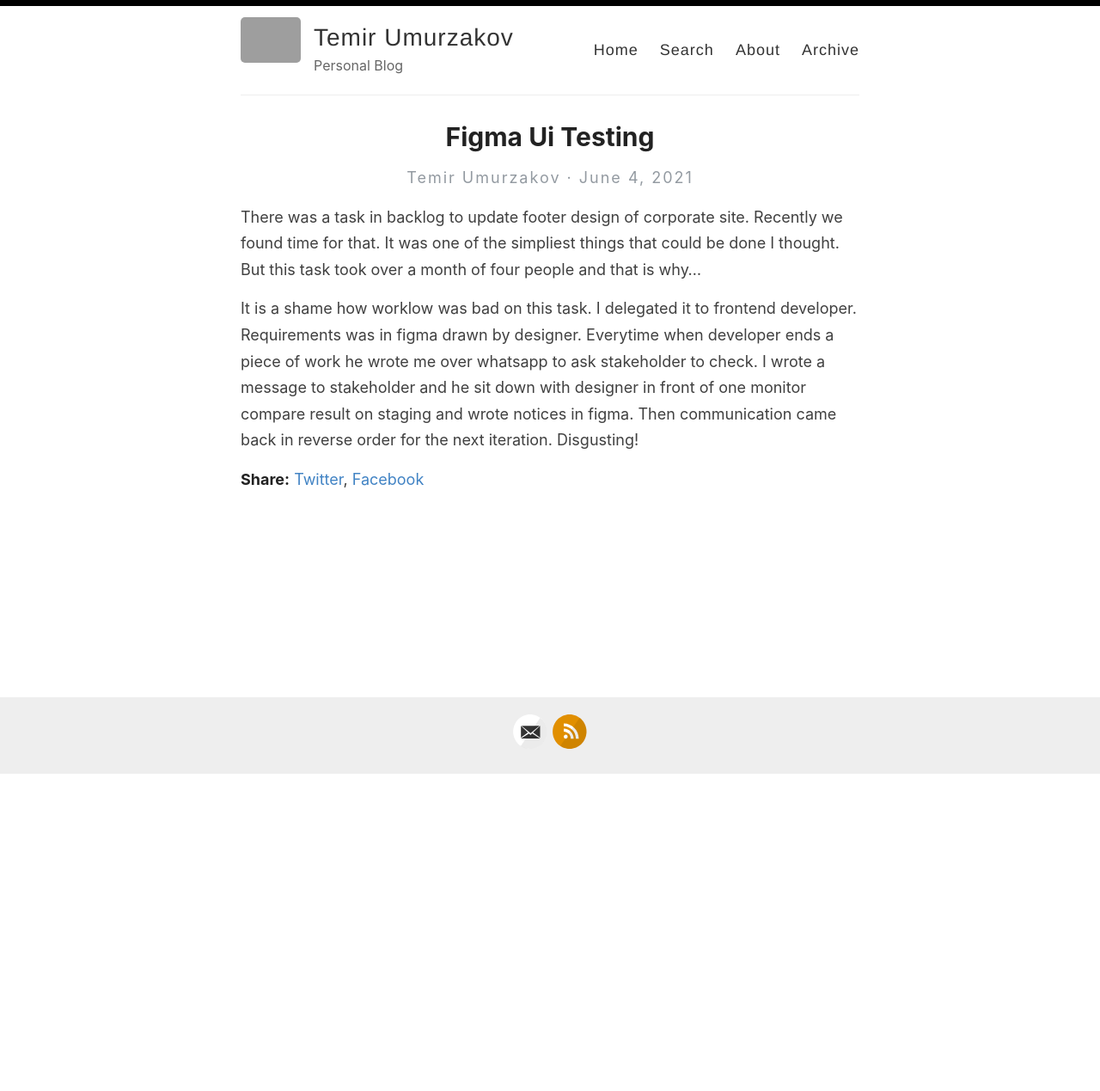
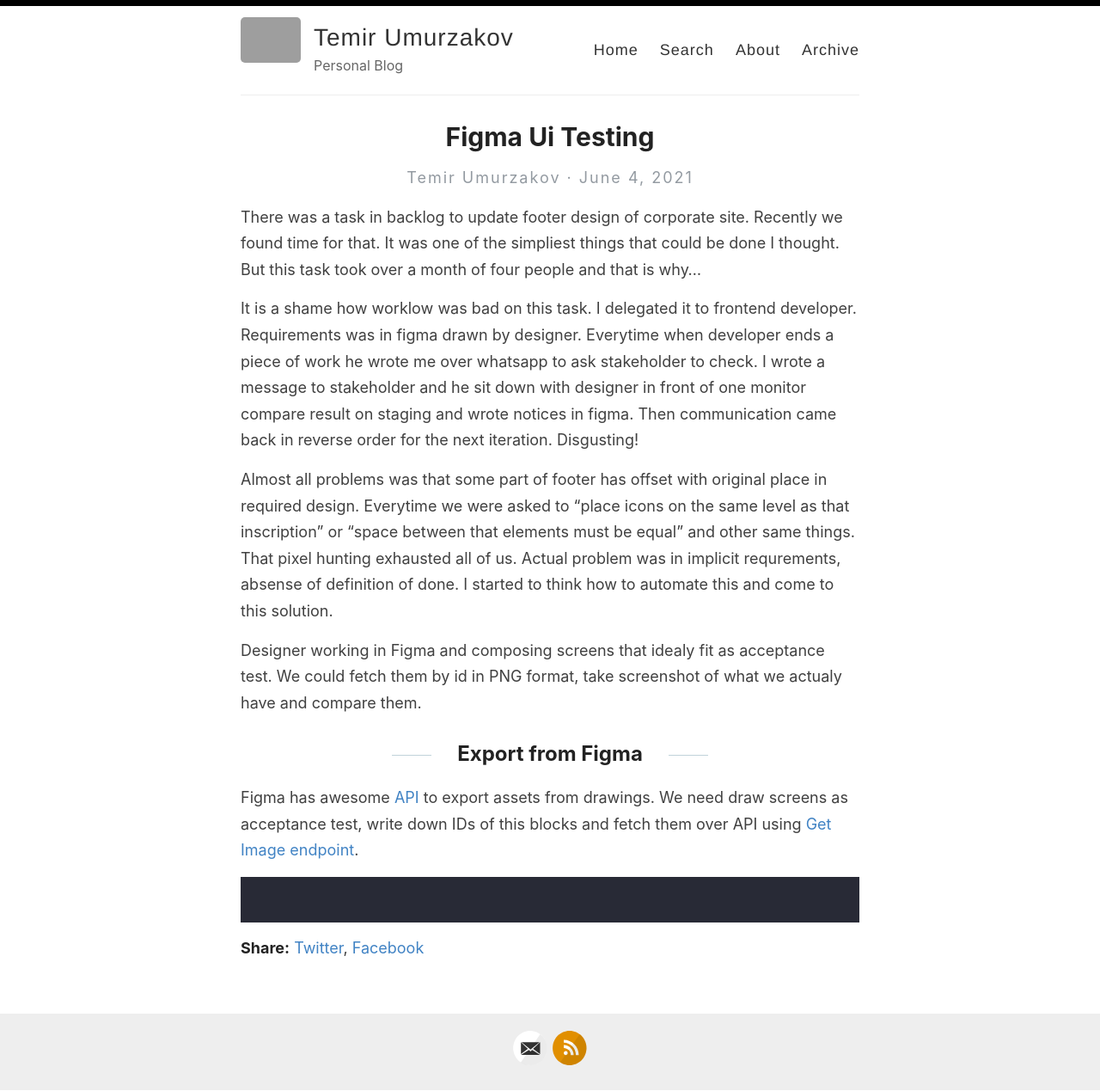
Before and after one commit to tumurzakov/tumurzakov.github.io, a Jekyll site: the page built from _posts/2021-06-04-figma-ui-testing.md, in a window 1280 px wide. Shown: the whole page at 86% size. Built offline with Jekyll 4.4.1, drawn with Linux system fonts in a browser that asks for light colours; our own code applies the rules of GitHub Pages for plain Markdown files; before the commit the page ends 901 px from its top, so only the background shows below that; grey boxes are pictures that could not be loaded.

Commit message:
Update 2021-06-04-figma-ui-testing.md

````diff
--- a/_posts/2021-06-04-figma-ui-testing.md
+++ b/_posts/2021-06-04-figma-ui-testing.md
@@ -1,3 +1,15 @@
 There was a task in backlog to update footer design of corporate site. Recently we found time for that. It was one of the simpliest things that could be done I thought. But this task took over a month of four people and that is why...
 
 It is a shame how worklow was bad on this task. I delegated it to frontend developer. Requirements was in figma drawn by designer. Everytime when developer ends a piece of work he wrote me over whatsapp to ask stakeholder to check. I wrote a message to stakeholder and he sit down with designer in front of one monitor compare result on staging and wrote notices in figma. Then communication came back in reverse order for the next iteration. Disgusting!
+
+Almost all problems was that some part of footer has offset with original place in required design. Everytime we were asked to "place icons on the same level as that inscription" or "space between that elements must be equal" and other same things. That pixel hunting exhausted all of us. Actual problem was in implicit requrements, absense of definition of done. I started to think how to automate this and come to this solution.
+
+Designer working in Figma and composing screens that idealy fit as acceptance test. We could fetch them by id in PNG format, take screenshot of what we actualy have and compare them.
+
+## Export from Figma
+
+Figma has awesome [API](https://www.figma.com/developers/api) to export assets from drawings. We need draw screens as acceptance test, write down IDs of this blocks and fetch them over API using [Get Image endpoint](https://www.figma.com/developers/api#get-images-endpoint).
+
+```
+
+```
````
